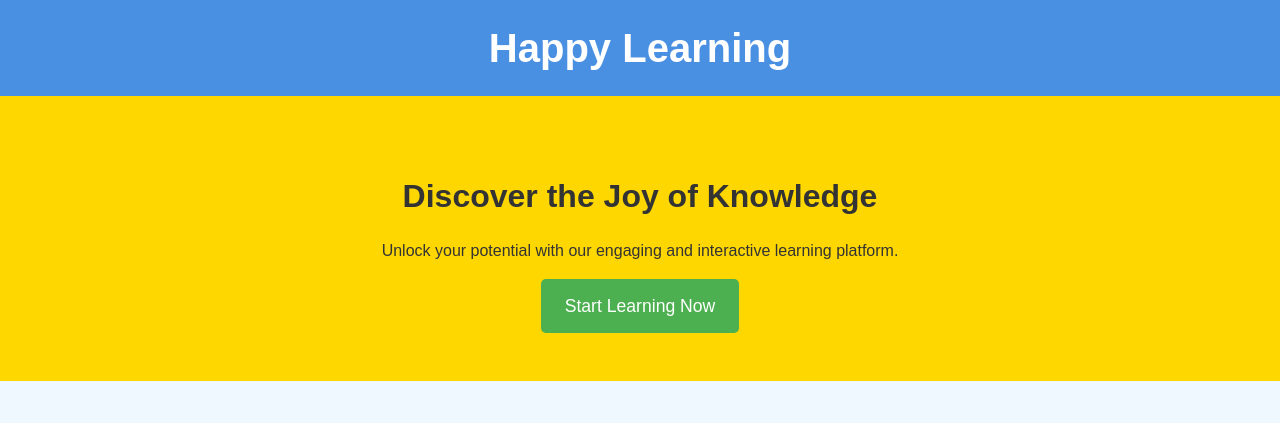
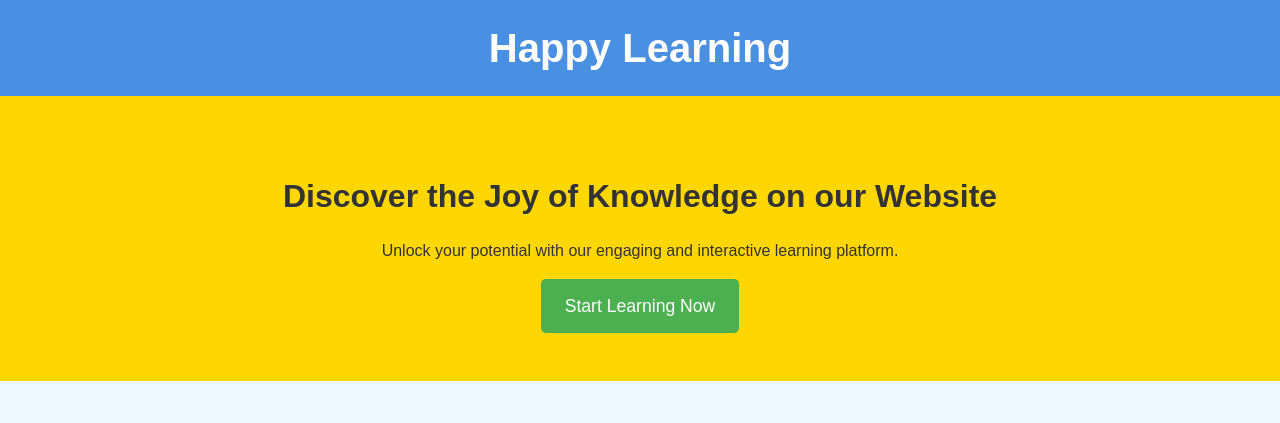
Before and after one commit to hamzastahi/azureappservicetest, a plain HTML site: page index.html in a window 1280 px wide. Shown: the top 423 px of the page. Drawn offline with Linux system fonts and the light colour scheme.

Commit message:
Update index.html

```diff
--- a/index.html
+++ b/index.html
@@ -85,7 +85,7 @@
 
     <section class="hero">
         <div class="container">
-            <h2>Discover the Joy of Knowledge</h2>
+            <h2>Discover the Joy of Knowledge on our Website</h2>
             <p>Unlock your potential with our engaging and interactive learning platform.</p>
             <a href="#" class="cta-button">Start Learning Now</a>
         </div>
```
